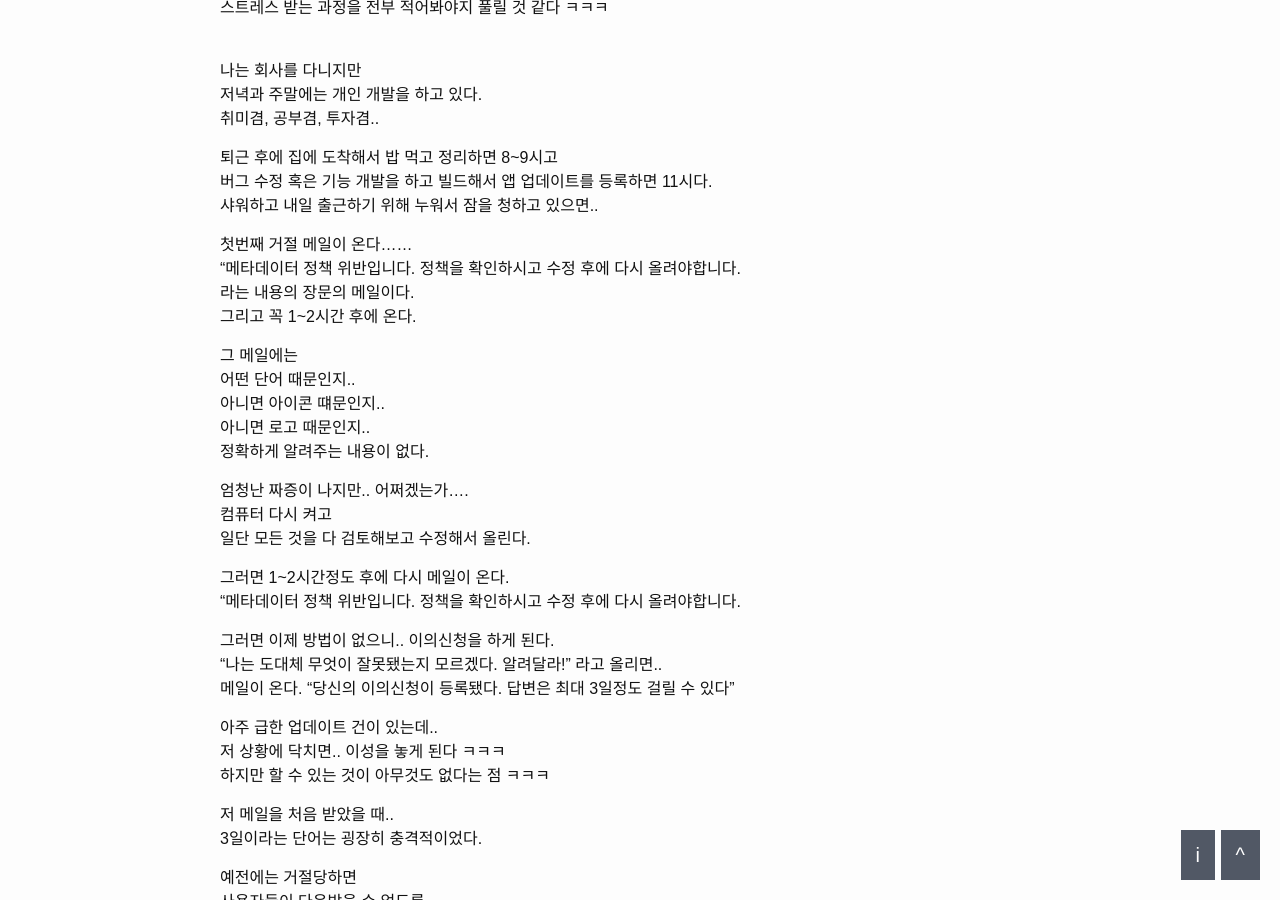
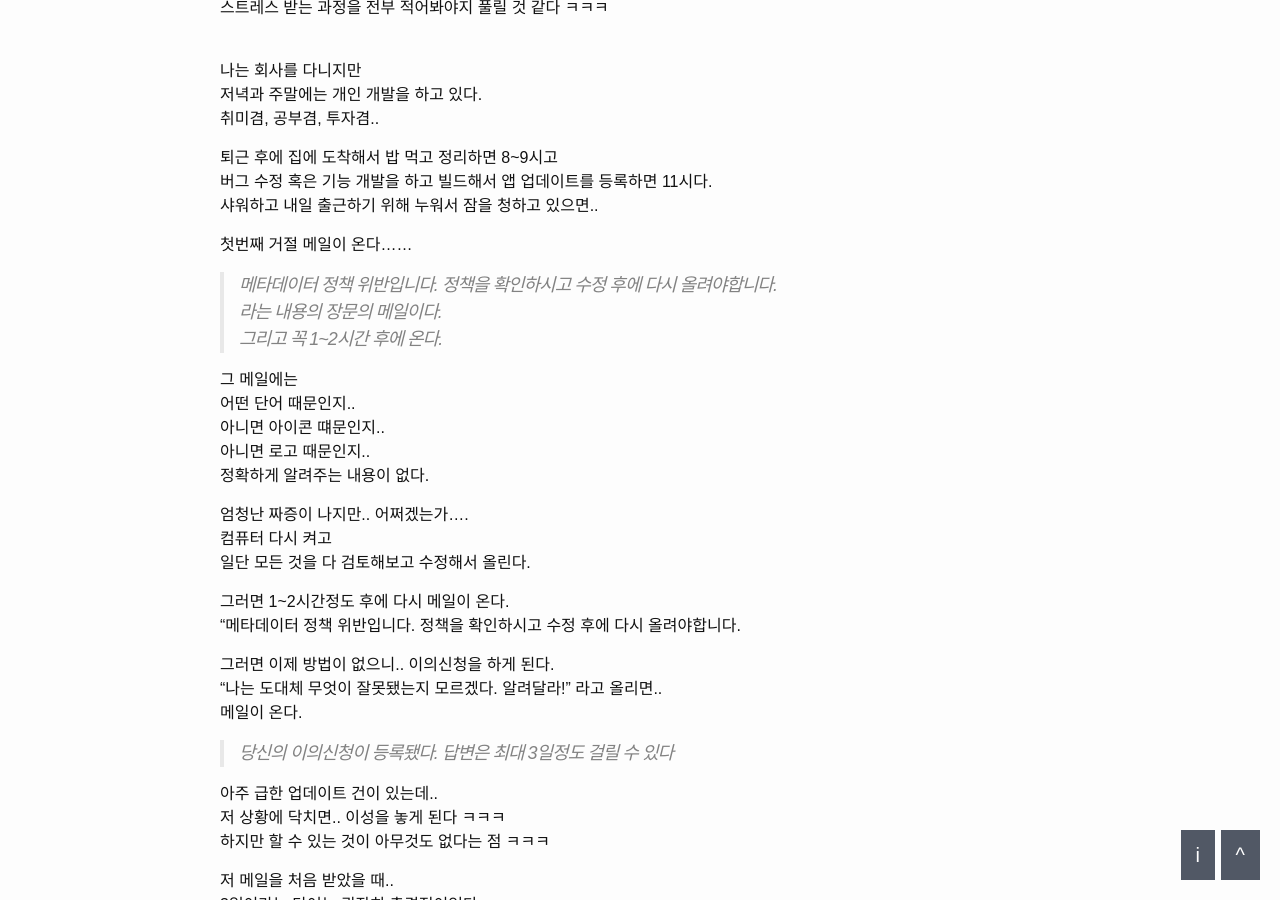
Before and after one commit to dveamer/dveamer.github.io, a Jekyll site: the page built from _posts/Diary/2018-06-04-DifficultiesOfDevelopingApp.md, in a window 1280 px wide and 900 px high, scrolled down 1702 px. Built offline with Jekyll 4.4.1, drawn with Linux system fonts in a browser that asks for light colours; comment, search, counter and statistics services are not loaded.

Commit message:
homepage

```diff
--- a/_posts/Diary/2018-06-04-DifficultiesOfDevelopingApp.md
+++ b/_posts/Diary/2018-06-04-DifficultiesOfDevelopingApp.md
@@ -56,7 +56,7 @@ categories: Difficulties
 샤워하고 내일 출근하기 위해 누워서 잠을 청하고 있으면..
 
 첫번째 거절 메일이 온다......
-"메타데이터 정책 위반입니다. 정책을 확인하시고 수정 후에 다시 올려야합니다.
+> 메타데이터 정책 위반입니다. 정책을 확인하시고 수정 후에 다시 올려야합니다.
 라는 내용의 장문의 메일이다.
 그리고 꼭 1~2시간 후에 온다.
 
@@ -75,7 +75,8 @@ categories: Difficulties
 
 그러면 이제 방법이 없으니.. 이의신청을 하게 된다.
 "나는 도대체 무엇이 잘못됐는지 모르겠다. 알려달라!" 라고 올리면..
-메일이 온다. "당신의 이의신청이 등록됐다. 답변은 최대 3일정도 걸릴 수 있다"
+메일이 온다.
+> 당신의 이의신청이 등록됐다. 답변은 최대 3일정도 걸릴 수 있다
 
 
 아주 급한 업데이트 건이 있는데..
```
